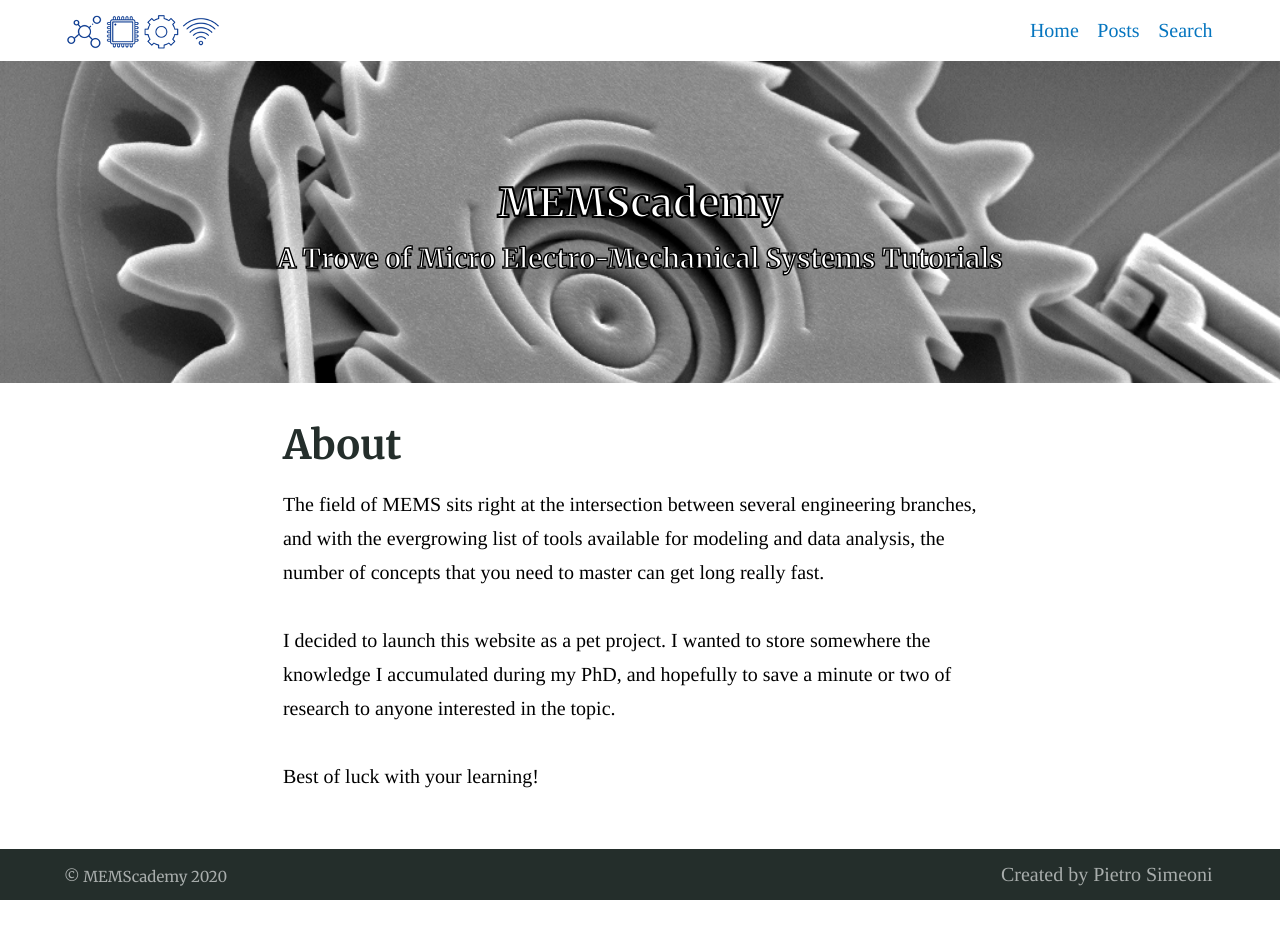
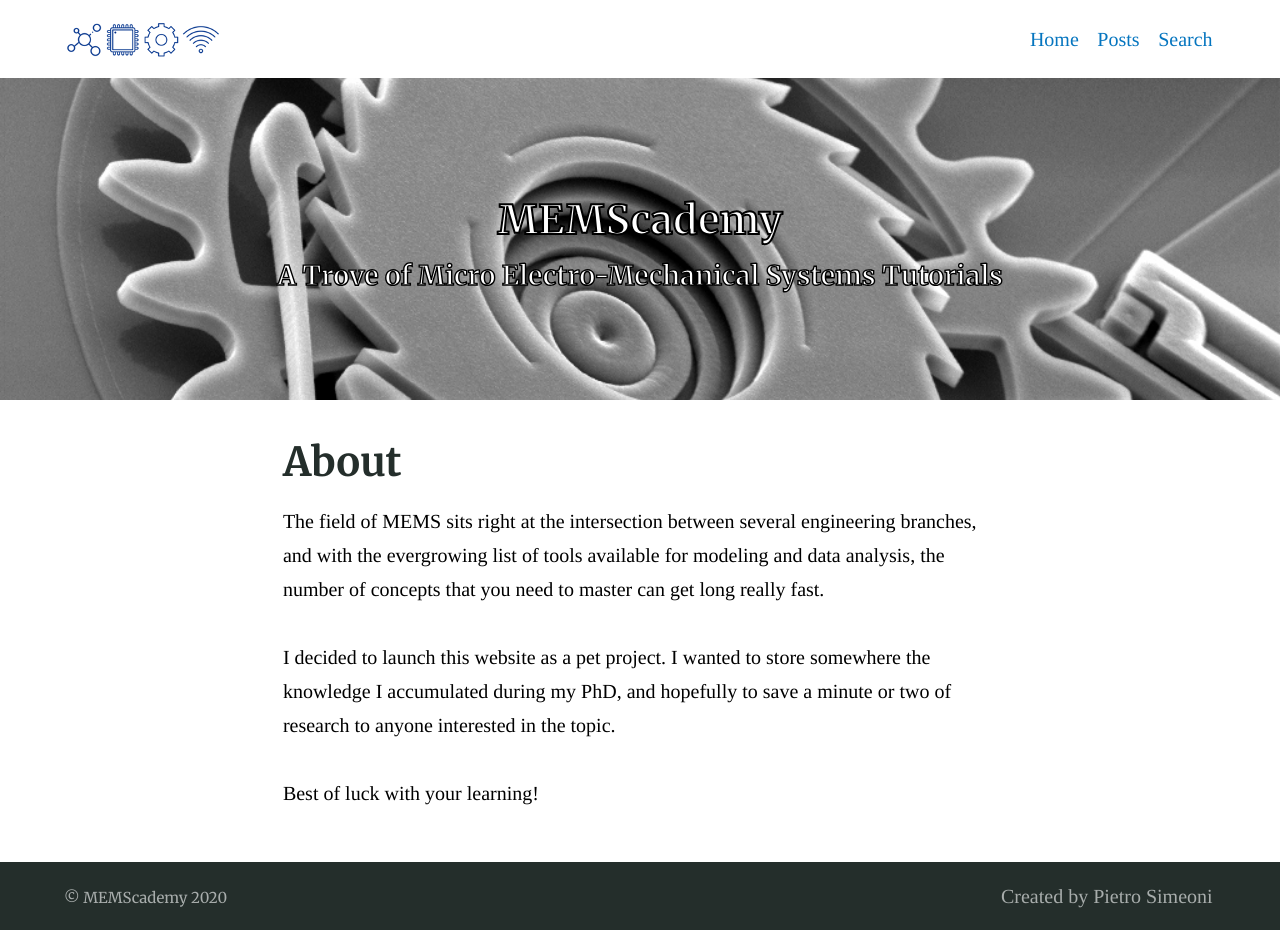
Before and after one commit to simeonipietro/memscademy.com, a Jekyll site: the page built from index.md, in a window 1280 px wide. Built offline with Jekyll 4.4.1, drawn with Linux system fonts in a browser that asks for light colours; before the commit the page ends 900 px from its top, so only the background shows below that.

Commit message:
Update _theme.scss

```diff
--- a/_sass/_theme.scss
+++ b/_sass/_theme.scss
@@ -28,7 +28,7 @@ body {
     @include flexbox;
     @include flex-direction(row);
     @include justify-content(space-between);
-    padding: .5rem 0;
+    padding: 1rem 0;
     @include breakpoint(break-1) {
       @include align-items(center);
     }
```
